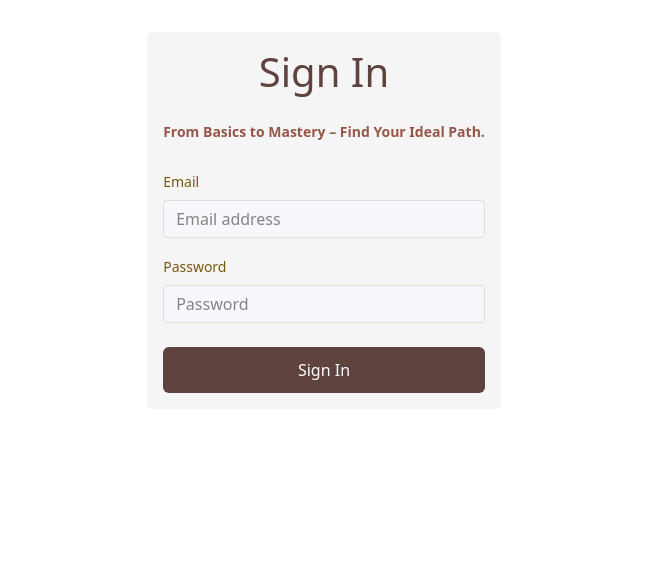
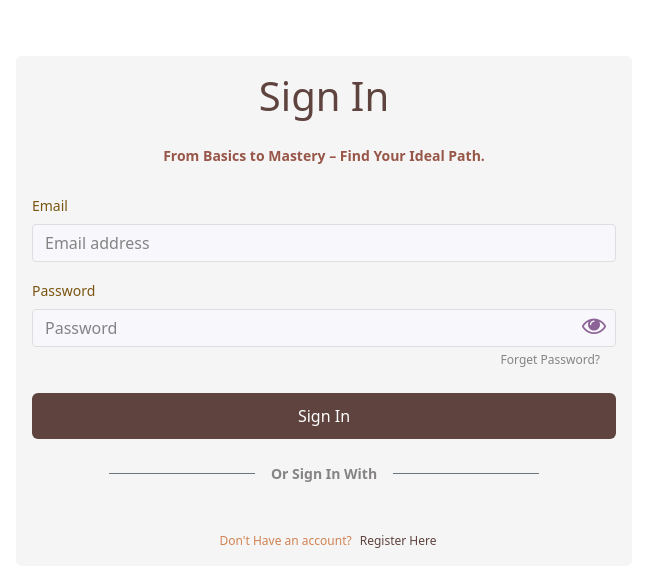
Before and after one commit to pujalakhe/CourseRecom-Frontend-, an Angular app: page /sign-in in a window 1280 px wide. Shown: the top 586 px of the page, without its empty margins (316-963 px from the left). Built offline with nearby package versions, Linux system fonts and the light colour scheme.

Commit message:
scss files

```diff
--- a/src/app/app.routes.ts
+++ b/src/app/app.routes.ts
@@ -5,7 +5,7 @@ import { HAMMER_LOADER } from '@angular/platform-browser';
 import { HomeComponent } from './components/home/home.component';
 
 export const routes: Routes = [
-  { path: '', redirectTo: 'home', pathMatch: 'full' },
+  { path: '', redirectTo: 'sign-in', pathMatch: 'full' },
   { path: 'sign-in', component: SignInComponent },
   { path: 'register', component: RegisterComponent },
   { path: 'home', component: HomeComponent },
--- a/src/app/components/sign-in/sign-in.component.html
+++ b/src/app/components/sign-in/sign-in.component.html
@@ -1,11 +1,11 @@
-<div class="container d-flex align-items-center justify-content-center">
+<div class="container">
   <div class="card">
-    <div class="card-body">
+    <div class="card-body p-3">
       <h1 class="card-title text-center">Sign In</h1>
       <h4 class="sub-title text-center semi-bold-sm">
         From Basics to Mastery – Find Your Ideal Path.
       </h4>
-      <form>
+      <form class="mb-4">
         <div class="mb-3">
           <label for="email" class="form-label">Email</label>
           <input
@@ -15,7 +15,7 @@
             placeholder="Email address"
           />
         </div>
-        <div class="mb-3">
+        <div class="mb-3 pw-container">
           <label for="password" class="form-label">Password</label>
           <input
             type="password"
@@ -23,11 +23,48 @@
             id="password"
             placeholder="Password"
           />
+          <i class="fa fa-eye eye"></i>
+          <!-- <i class="fa fa-eye-slash eye"></i> -->
+          <p class="font-normal outro-text mt-1 text-end">Forget Password?</p>
         </div>
         <button type="submit" class="mt-2 btn w-100 text-center">
           Sign In
         </button>
       </form>
+      <div class="d-flex align-items-center justify-content-center">
+        <div class="border-bottom border-secondary w-25"></div>
+        <p class="semi-bold-sm outro-text">Or Sign In With</p>
+        <div class="border-bottom border-secondary w-25"></div>
+      </div>
+
+      <div
+        class="goole-auth d-flex align-items-center justify-content-center my-3"
+      >
+        <div
+          class="center mt-2"
+          id="g_id_onload"
+          data-client_id="823945019488-tjh5a37mo864co87gorvudledqfvet9h.apps.googleusercontent.com"
+          data-context="signin"
+          data-ux_mode="popup"
+          data-callback="handleCredentialResponse"
+          data-itp_support="true"
+        ></div>
+        <div
+          class="center g_id_signin p-2"
+          data-type="standard"
+          data-shape="pill"
+          data-theme="outline"
+          data-text="continue_with"
+          data-size="large"
+          data-logo_alignment="left"
+        ></div>
+      </div>
+      <div
+        class="d-flex felx-row align-items-center justify-content-center mt-2"
+      >
+        <p class="font-normal que-text px-2">Don't Have an account?</p>
+        <p class="font-normal register">Register Here</p>
+      </div>
     </div>
   </div>
 </div>
--- a/src/app/components/sign-in/sign-in.component.scss
+++ b/src/app/components/sign-in/sign-in.component.scss
@@ -1,8 +1,10 @@
 .container {
-  margin: auto;
+  margin-top: var(--margin-l);
+  margin-left: auto;
+  margin-right: auto;
   padding-top: var(--padding-xxl);
-
   height: 100%;
+  width: 50%;
   .card {
     background-color: #f5f5f5;
     .card-body {
@@ -17,14 +19,39 @@
       input::placeholder {
         color: var(--color-grayscale-input);
       }
+      .pw-container {
+        position: relative;
+
+        .eye {
+          position: absolute;
+          right: var(--padding-lm);
+          top: 52%;
+          color: var(--color-headers-weak);
+          transform: translateY(-50%);
+          cursor: pointer;
+          font-size: var(--font-display-m);
+        }
+      }
       .btn {
-        color: var(--color-text-light);
+        color: var(--color-text-white);
         background-color: var(--color-label);
         padding-left: var(--padding-l);
         padding-right: var(--padding-l);
         padding-top: var(--padding-lm);
         padding-bottom: var(--padding-lm);
       }
+      .outro-text {
+        color: var(--color-grayscale-input);
+        margin: 0;
+        padding-left: var(--padding-l);
+        padding-right: var(--padding-l);
+      }
+      .que-text {
+        color: var(--color-text-light);
+      }
+      .register {
+        color: var(--color-label);
+      }
     }
   }
 }
--- a/src/app/components/sign-in/sign-in.component.ts
+++ b/src/app/components/sign-in/sign-in.component.ts
@@ -7,4 +7,6 @@ import { Component } from '@angular/core';
   templateUrl: './sign-in.component.html',
   styleUrl: './sign-in.component.scss',
 })
-export class SignInComponent {}
+export class SignInComponent {
+  togglePassword() {}
+}
--- a/src/styles.scss
+++ b/src/styles.scss
@@ -19,7 +19,8 @@
 // );
 // @include mat.all-component-themes($default-theme);
 *html,
-body {
+body,
+p {
   height: 100%;
   margin: 0;
 }
--- a/src/variable.scss
+++ b/src/variable.scss
@@ -49,7 +49,9 @@
   /**/
   --color-primary: #e1b16a;
   --color-primary-bg: #f5e9d7;
-  --color-text-light: #fff;
+  //text-color
+  --color-text-white: #fff;
+  --color-text-light: #d18354;
   /*Error colors*/
   --color-error: #ff2300;
   --color-error-bg: #f9dede;
```
